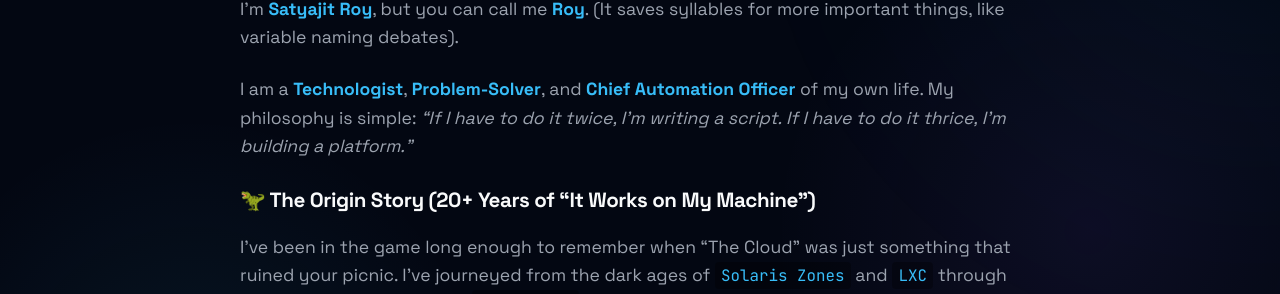
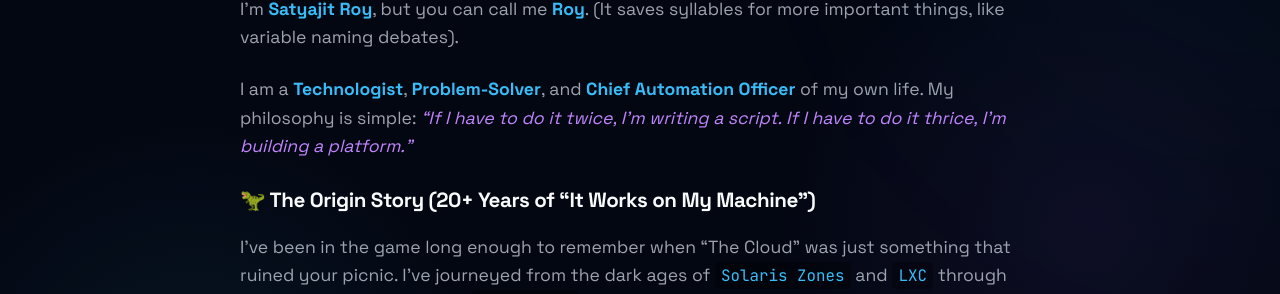
Before and after one commit to kodelint/kodelint.github.io, a Jekyll site: the page built from index.md, in a window 1280 px wide. Shown: the part 939-1233 px from the top of the page. Built offline with Jekyll 4.4.1, drawn with Linux system fonts in a browser that asks for light colours; nearby versions of some CDN libraries.

Commit message:
Content Polish: Applied accent-tertiary color to the philosophy sentence

```diff
--- a/index.md
+++ b/index.md
@@ -14,7 +14,7 @@ layout: page
 
 I’m <span style="color:var(--accent-primary)"><strong>Satyajit Roy</strong></span>, but you can call me <span style="color:var(--accent-secondary)"><strong>Roy</strong></span>. (It saves syllables for more important things, like variable naming debates).
 
-I am a **Technologist**, **Problem-Solver**, and **Chief Automation Officer** of my own life. My philosophy is simple: *"If I have to do it twice, I’m writing a script. If I have to do it thrice, I’m building a platform."*
+I am a **Technologist**, **Problem-Solver**, and **Chief Automation Officer** of my own life. My philosophy is simple: <span style="color: var(--accent-tertiary)">*"If I have to do it twice, I’m writing a script. If I have to do it thrice, I’m building a platform."*</span>
 
 ### 🦖 The Origin Story (20+ Years of "It Works on My Machine")
 
```
